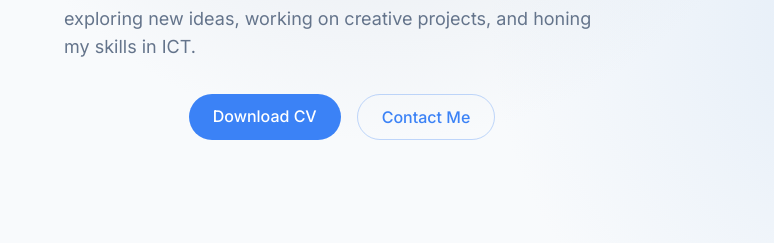
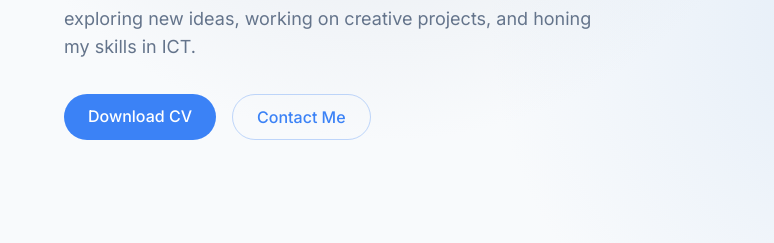
Before and after one commit to daliri142/Guevarra_website, a plain HTML site: page index.html in a window 1280 px wide. Shown: the part 459-702 px from the top of the page, 0-774 px from the left. Drawn offline with Linux system fonts and the light colour scheme.

Commit message:
Update index.html

```diff
--- a/index.html
+++ b/index.html
@@ -130,31 +130,30 @@
   flex-wrap: wrap;
   gap: 1rem;
   justify-content: center;
-  animation: fadeIn 0.5s ease-out 0.4s forwards;
-  opacity: 0;
-  animation-fill-mode: forwards;
+  opacity: 1; /* Ensuring visibility */
 }
 
 @media (min-width: 1024px) {
   .buttons {
-  display: flex;
-  flex-wrap: wrap;
-  gap: 1rem;
-  justify-content: center;
+    justify-content: flex-start; /* Ensuring correct alignment */
   }
 }
 
-    .btn-primary {
+.btn-primary,
+.btn-secondary {
   position: relative;
-      overflow: hidden;
   padding: 0.75rem 1.5rem;
   border-radius: 9999px;
+  text-decoration: none;
+  font-weight: 500;
+  display: inline-block;
+  transition: all 0.3s ease-in-out;
+  cursor: pointer; /* Ensuring buttons behave correctly */
+}
+
+.btn-primary {
   background-color: var(--primary);
   color: white;
-      font-weight: 500;
-      transition: all 0.3s;
-      text-decoration: none;
-      display: inline-block;
 }
 
 .btn-primary:hover {
@@ -162,14 +161,8 @@
 }
 
 .btn-secondary {
-      padding: 0.75rem 1.5rem;
-      border-radius: 9999px;
   border: 1px solid rgba(59, 130, 246, 0.3);
   color: var(--primary);
-      font-weight: 500;
-      transition: all 0.3s;
-      text-decoration: none;
-      display: inline-block;
 }
 
 .btn-secondary:hover {
@@ -361,7 +354,7 @@
         </p>
         <div class="buttons">
   <a href="#" class="btn-primary">Download CV</a>
-          <a href="#" class="btn-secondary">Contact Me</a>
+  <a href="mailto:your-email@example.com" class="btn-secondary">Contact Me</a>
 </div>
       </div>
       <div class="image-container">
```
Lines whose indentation alone changed are shown as unchanged.
